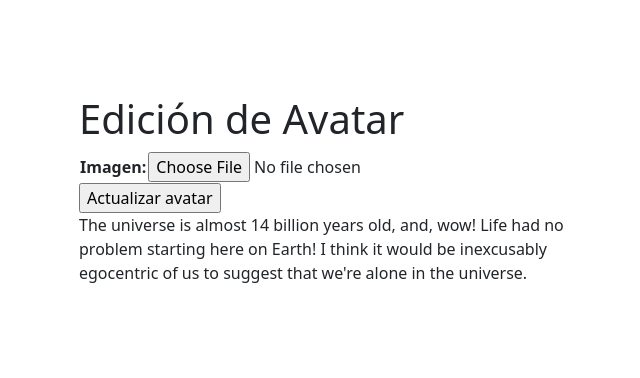
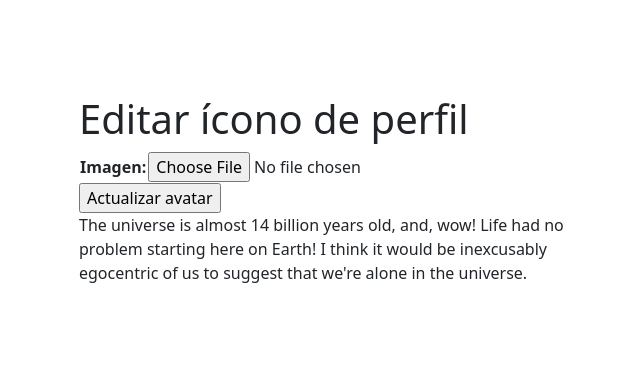
Before and after one commit to Alejandromarquezalba/MarquezAlejandro57810, a Django app: page /agregar_avatar/ in a window 1280 px wide. Shown: the part 489-867 px from the top of the page, without its empty margins (288-928 px from the left). Run offline with Django 5.2, Linux system fonts and the light colour scheme; a user stored in the database is signed in; grey boxes labelled with a size stand in for pictures from a placeholder-image service; some libraries are stand-ins or nearby versions.

Commit message:
final 1.5

```diff
--- a/Applic/models.py
+++ b/Applic/models.py
@@ -22,7 +22,7 @@ class Worker(models.Model):
         return f'{self.pay}'
 
 class Avatar(models.Model):
-    imagen = models.ImageField(upload_to='avatares')
+    imagen = models.ImageField(upload_to='avatares', default='avatares/default.png')
     user = models.ForeignKey(User, on_delete=models.CASCADE)
 
     def __str__(self):
--- a/Applic/templates/Applic/addAvatar.html
+++ b/Applic/templates/Applic/addAvatar.html
@@ -2,7 +2,7 @@
 
 
 {% block titulo %}
-    <h1>Edición de Avatar</h1>
+    <h1>Editar ícono de perfil</h1>
 {% endblock titulo %}
 
 {% block contenido %}
--- a/Applic/templates/Applic/index.html
+++ b/Applic/templates/Applic/index.html
@@ -30,7 +30,7 @@
                             <li class="nav-item"><a class="nav-link" href="{% url 'search' %}">Buscar</a></li>
                             <p style='color:green'>[{{user}} {{user.first_name}} {{user.last_name}}]</p>
                             <div class='text-center'>
-                                <a href="{% url 'agregar_avatar' %}"><img src='{{request.session.avatar}}' alt='Imagen de un avatar' height='50px' weight='50px'></a>
+                                <a href="{% url 'agregar_avatar' %}"><img src="{{request.session.avatar}}" alt='Imagen de un avatar' height='50px' weight='50px'></a>
                             </div>
                             <form method="post" action="{% url 'perfil' %}">
                                 {% csrf_token %}
--- a/Applic/urls.py
+++ b/Applic/urls.py
@@ -11,7 +11,6 @@ urlpatterns = [
 
     path('form/', Form, name='form'),
 
-
     path('actualizacion/client/<int:id_data>/', Actualizacion, {'model_type': 'client'}, name='actualizacion-cliente'),
     path('actualizacion/market/<int:id_data>/', Actualizacion, {'model_type': 'market'}, name='actualizacion-mercado'),
     path('actualizacion/worker/<int:id_data>/', Actualizacion, {'model_type': 'worker'}, name='actualizacion-trabajador'),
@@ -22,12 +21,11 @@ urlpatterns = [
     path('search/', Search, name='search'),
     path('find/', Find, name='Find'),
 
-
     path('login/', Loguear, name='login'),
     path('logout/', LogoutView.as_view(template_name='Applic/logout.html'), name='logout'),
     path('registro/', Registracion, name='registro'),
     path('perfil/', Edit, name='perfil'),
     path('<int:pk>/password/', changePass.as_view(), name='changePass'),
     path('password_change/done/', PasswordChangeDoneView.as_view(template_name='Applic/password_change_done.html'), name='password_change_done'),
-    path('agregar_avatar/', Avatar, name='agregar_avatar'),
+    path('agregar_avatar/', addAvatar, name='agregar_avatar'),
 ]
--- a/Applic/views.py
+++ b/Applic/views.py
@@ -137,16 +137,12 @@ def Loguear(request):
             finally:
                 request.session['avatar'] = avatar
 
-
-
             return render(request, 'Applic/index.html')
         else:
             return redirect(reverse_lazy('login'))
 
     else:
         miForm = AuthenticationForm()
-
-
     return render(request, 'Applic/login.html', {'form': miForm})
 
 def Registracion(request):
@@ -183,8 +179,8 @@ class changePass(LoginRequiredMixin, PasswordChangeView):
     template_name = 'Applic/changePass.html'
     correct_url = reverse_lazy('home')
 
-
-def Avatar(request):
+@login_required
+def addAvatar(request):
     if request.method == 'POST':
         miForm = AvatarForm(request.POST, request.FILES)
         if miForm.is_valid():
@@ -203,4 +199,10 @@ def Avatar(request):
             return redirect(reverse_lazy('home'))
     else:
         miForm = AvatarForm()
+
     return render(request, 'Applic/addAvatar.html', {'form': miForm})
+
+
+
+# ICONO ROTO NO SE MUESTRA
+# AL DARLE ''ACTUALIZAR IMAGEN'' me tira un error
```
Also changed, not shown: Applic/media/avatares/admin.png (added), Applic/media/avatares/default.png (added), Applic/migrations/0004_alter_avatar_imagen.py (added), db.sqlite3, media/avatares/default.png.png (renamed from Applic/media/avatares/default.png.png), media/avatares/usuarioRandom.png (renamed from Applic/media/avatares/usuarioRandom.png).
